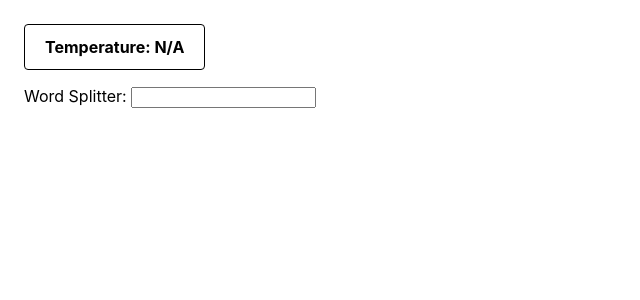
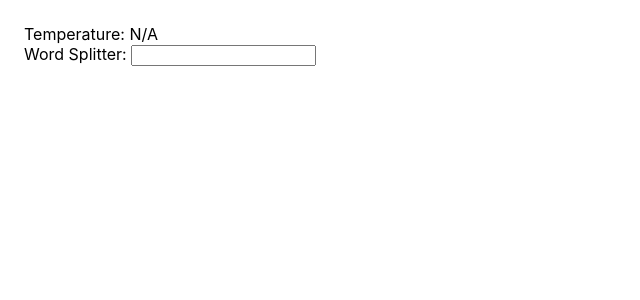
Before and after one commit to cwbieganek/svelte-weather-dashboard, a Svelte app: page / in a window 1280 px wide. Shown: the top 300 px of the page, without its empty margins (0-640 px from the left). Built offline with nearby package versions, Linux system fonts and the light colour scheme.

Commit message:
Switch to tailwind

```diff
--- a/package.json
+++ b/package.json
@@ -18,5 +18,10 @@
     "tslib": "^2.3.1",
     "typescript": "^4.5.4",
     "vite": "^2.9.2"
+  },
+  "dependencies": {
+    "autoprefixer": "^10.4.4",
+    "postcss": "^8.4.12",
+    "tailwindcss": "^3.0.24"
   }
 }
--- /dev/null
+++ b/postcss.config.cjs
@@ -0,0 +1,6 @@
+module.exports = {
+  plugins: {
+    tailwindcss: {},
+    autoprefixer: {},
+  },
+}
--- a/src/App.svelte
+++ b/src/App.svelte
@@ -11,6 +11,10 @@
 </main>
 
 <style>
+  @tailwind base;
+  @tailwind components;
+  @tailwind utilities;
+
   :root {
     font-family: -apple-system, BlinkMacSystemFont, 'Segoe UI', Roboto, Oxygen,
       Ubuntu, Cantarell, 'Open Sans', 'Helvetica Neue', sans-serif;
--- a/src/components/Temperature.svelte
+++ b/src/components/Temperature.svelte
@@ -20,19 +20,10 @@
   }
 </script>
 
-<div class="container">
-  <span class="temperature-text">Temperature: {temperature || "N/A"}</span>
+<div class="w-fit rounded-md border border-solid border-black px-4 py-2">
+  <span class="font-bold">Temperature: {temperature || "N/A"}</span>
 </div>
 
 <style>
-  .container {
-    width: fit-content;
-    border: 1px solid black;
-    border-radius: 4px;
-    padding: 12px 20px;
-  }
 
-  .temperature-text {
-    font-weight: bold;
-  }
 </style>
--- /dev/null
+++ b/tailwind.config.cjs
@@ -0,0 +1,7 @@
+module.exports = {
+  content: ['./src/**/*.{html,js,svelte,ts}'],
+  theme: {
+    extend: {}
+  },
+  plugins: []
+};
```
Also changed, not shown: 1 other file (tests, documents, lock files or other folders).
